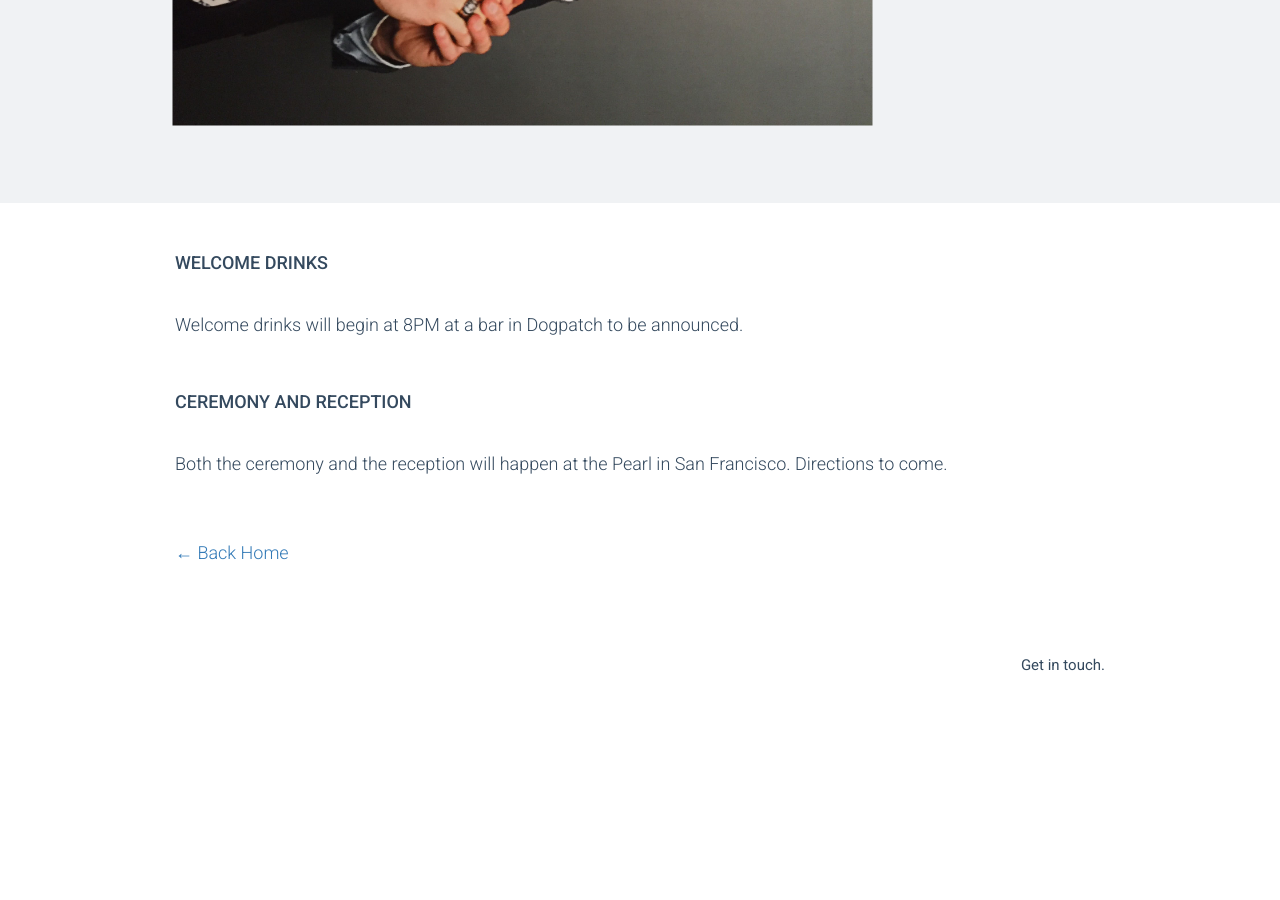
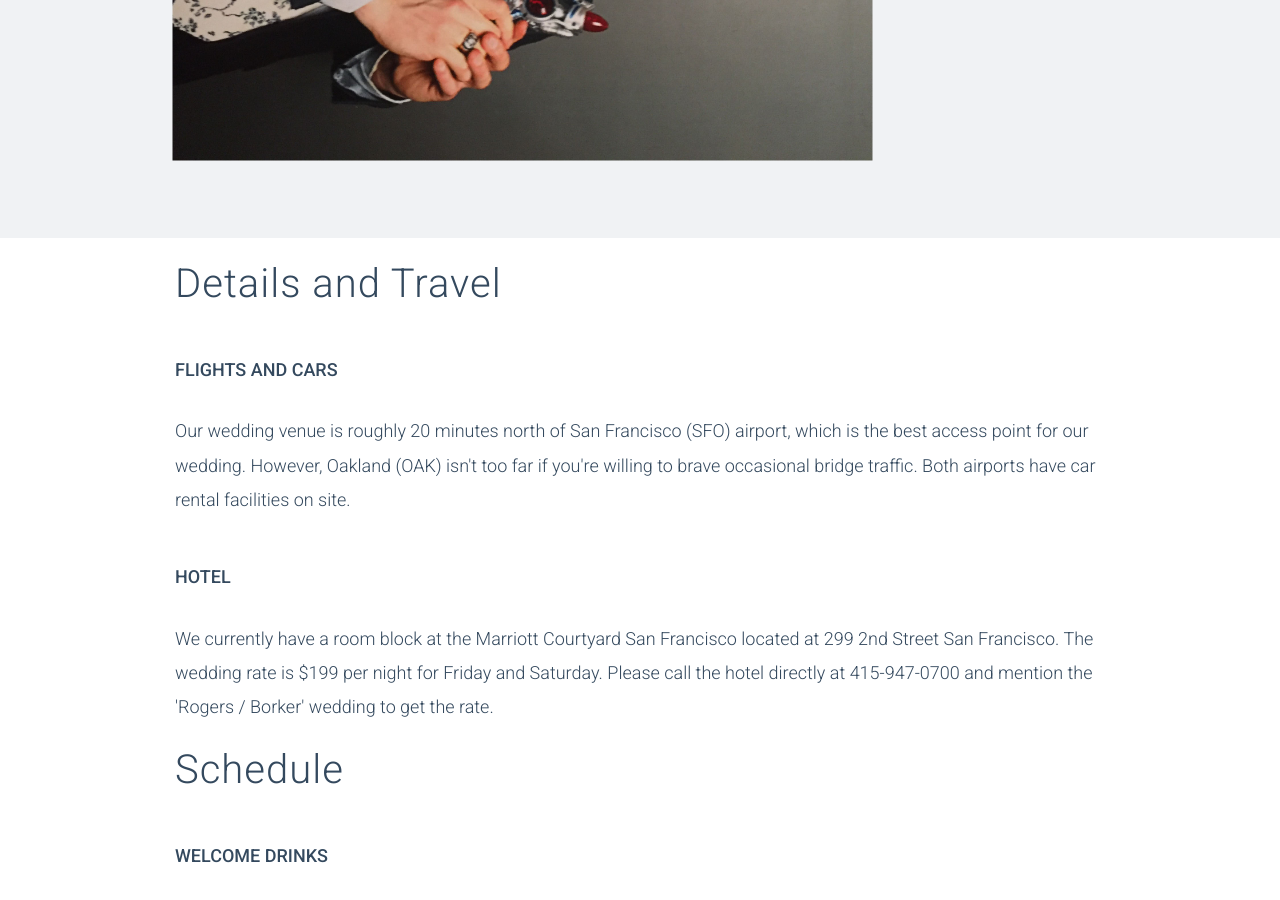
Before and after one commit to jackie-and-ryan/jackie-and-ryan.github.io, a Jekyll site: the page built from wedding/index.html, in a window 1280 px wide and 900 px high, scrolled down 922 px. Built offline with Jekyll 4.4.1, drawn with Linux system fonts in a browser that asks for light colours; before the commit the page ends 1643 px from its top, so only the background shows below that; some of the changed text lies outside the part shown.

Commit message:
updated hotel

```diff
--- a/wedding/index.html
+++ b/wedding/index.html
@@ -5,7 +5,7 @@ description: What you need to know about our special day.
 ---
 <header class="subpage">
     <h1>Wedding Details</h1>
-    <p>We'll be getting married in San Francisco California at the Pearl on July 8th. Everything will kick off around 5pm. Scroll down for more fun and details</p>
+    <p>We'll be getting married in San Francisco California at the Pearl on July 8th. Everything will kick off around 5pm. Scroll down for more details about the events and travel (including hotels)</p>
     <img src="zap.JPG" class="project-image-rotated" alt="We love you all">
 </header>
 </div>
@@ -13,6 +13,20 @@ description: What you need to know about our special day.
 <div class="container">
 
     <div class="project">
+
+        <h1>Details and Travel</h1>
+
+        <h2>Flights and Cars</h2>
+        <p>Our wedding venue is roughly 20 minutes north of San Francisco (SFO) airport, which is the best access point for our wedding. However, Oakland (OAK) isn't too far if you're willing to brave occasional bridge traffic. Both airports have car rental facilities on site.</p>
+
+        <h2>Hotel</h2>
+        <p>We currently have a room block at the Marriott Courtyard San Francisco located at 299 2nd Street San Francisco. The wedding rate is $199 per night for Friday and Saturday. Please call the hotel directly at 415-947-0700 and mention the 'Rogers / Borker' wedding to get the rate. </p>
+
+    </div>
+
+    <div class="project">
+
+        <h1>Schedule</h1>
 
         <h2>Welcome Drinks</h2>
         <p>Welcome drinks will begin at 8PM at a bar in Dogpatch to be announced.</p>
```
